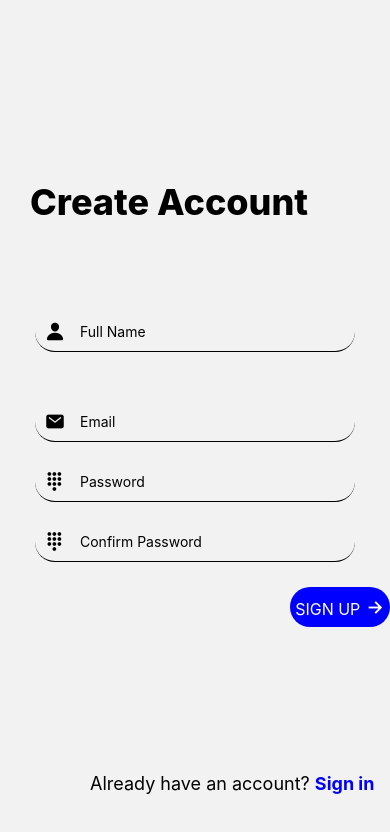
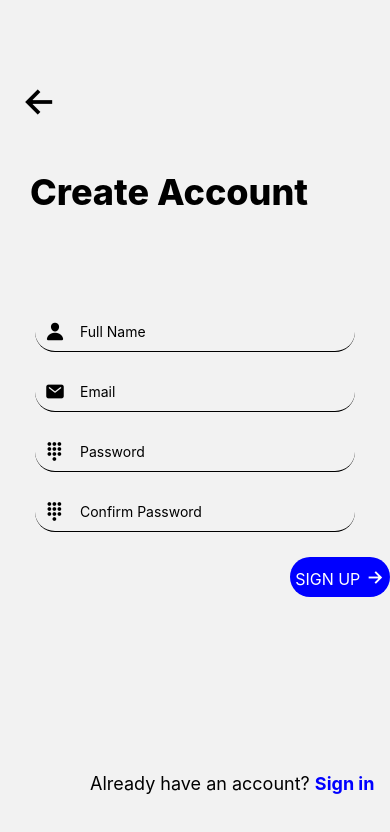
Before and after one commit to AnishShahi123/ProjectAssignment, a React Native app: screen /Signup in a window 390 px wide. Shown: the top 832 px of the page. Built offline with nearby package versions, Linux system fonts and the light colour scheme.

Commit message:
added back button

```diff
--- a/screens/Signup.js
+++ b/screens/Signup.js
@@ -27,6 +27,9 @@ const Signup = () => {
 
   return (
     <View style={styles.container}>
+      <TouchableOpacity style={styles.backarrow} onPress={handleSignIn}>
+        <Ionicon name="arrow-back-outline" size={40} />
+      </TouchableOpacity>
       <Text style={styles.title}>Create Account</Text>
       <View style={styles.SectionStyle}>
         <Ionicon name="person" size={20} />
@@ -86,7 +89,7 @@ const styles = StyleSheet.create({
   SectionStyle: {
     flexDirection: "row",
     height: 40,
-    marginTop: 40,
+    marginTop: 10,
     marginLeft: 35,
     marginRight: 35,
     borderBottomWidth: 1,
@@ -140,7 +143,7 @@ const styles = StyleSheet.create({
     fontSize: 36,
     fontWeight: "800",
     position: "absolute",
-    top: 180,
+    top: 170,
     left: 30,
   },
   bottomText: {
@@ -155,6 +158,11 @@ const styles = StyleSheet.create({
     fontSize: 18,
     fontWeight: "bold",
   },
+  backarrow: {
+    position: "absolute",
+    top: 80,
+    left: 20,
+  },
 });
 
 export default Signup;
```
